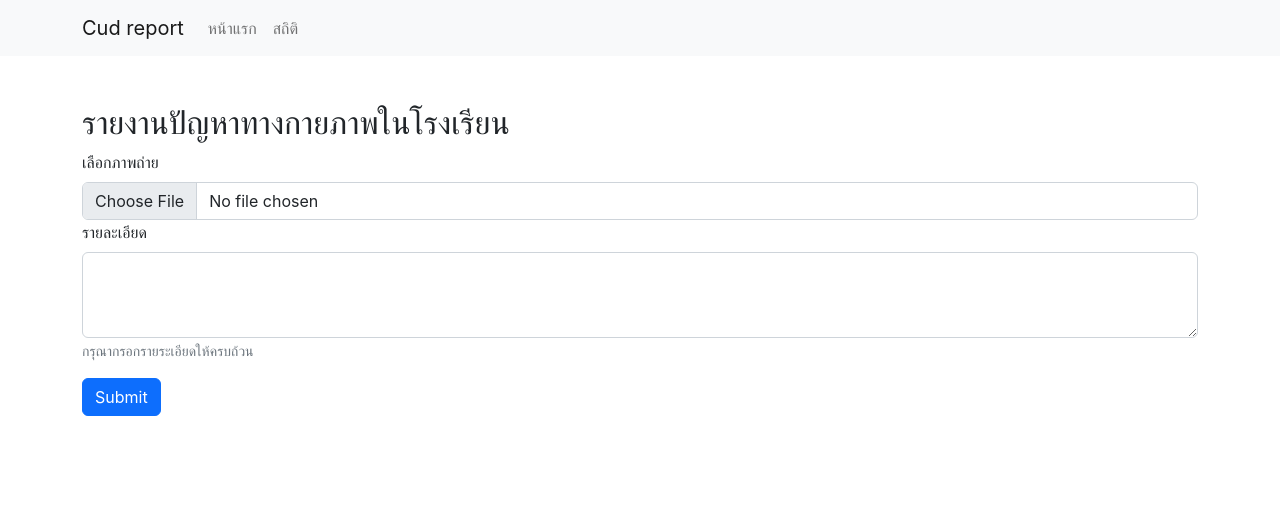
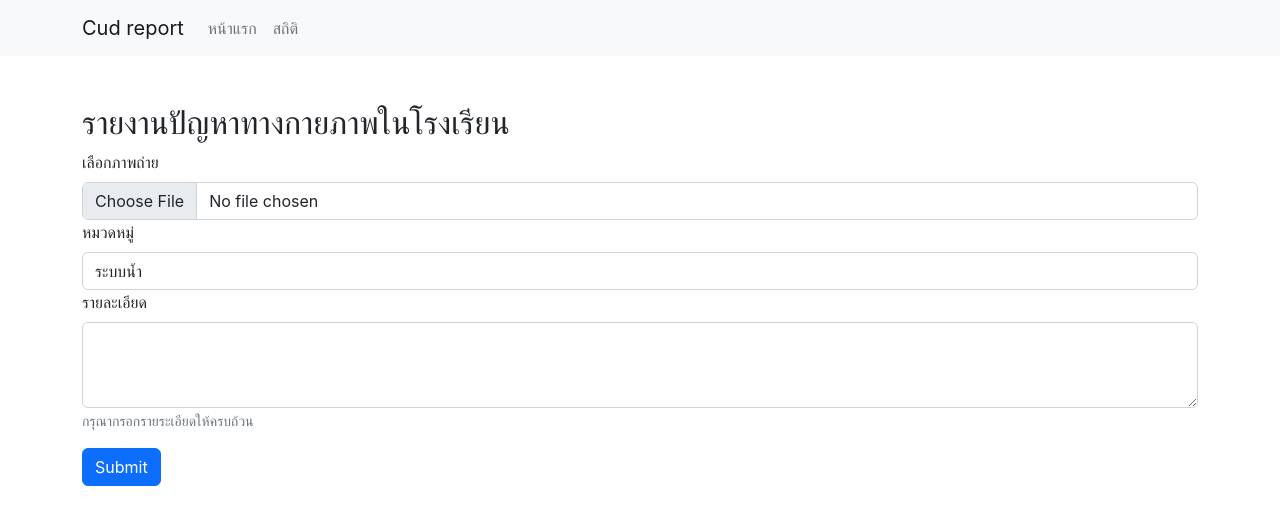
Before and after one commit to borwornpob/CUDREP, a React (Vite) app in the folder Frontend/: page / in a window 1280 px wide. Shown: the top 524 px of the page. Built offline with nearby package versions, Linux system fonts and the light colour scheme; the HTML template or start-up script is replaced by a standard one.

Commit message:
add select type

```diff
--- a/Frontend/src/routes/home.jsx
+++ b/Frontend/src/routes/home.jsx
@@ -5,6 +5,7 @@ import useWindowDimensions from "../hook/dimension.jsx";
 export default function Home() {
   const { height, width } = useWindowDimensions();
   const [description, setDesc] = useState("");
+  const [type, setType] = useState("water");
   const [image, setImg] = useState({
     url: "",
     file: "",
@@ -35,6 +36,7 @@ export default function Home() {
       alert("กรุณาถ่ายรูป");
       return;
     }
+    console.log("type: ", type);
     console.log("description: ", description);
   };
 
@@ -58,6 +60,21 @@ export default function Home() {
               onChange={handleChange}
             />
 
+            <Form.Label>หมวดหมู่</Form.Label>
+            <Form.Control
+              as="select"
+              value={type}
+              onChange={(e) => {
+                console.log("e.target.value", e.target.value);
+                setType(e.target.value);
+              }}
+            >
+              <option value="water">ระบบน้ำ</option>
+              <option value="electronic">ระบบไฟฟ้า</option>
+              <option value="computer">ระบบคอมพิวเตอร์</option>
+              <option value="component">อุปกรณ์ชำรุด</option>
+            </Form.Control>
+
             <Form.Label>รายละเอียด</Form.Label>
             <Form.Control
               as="textarea"
```
